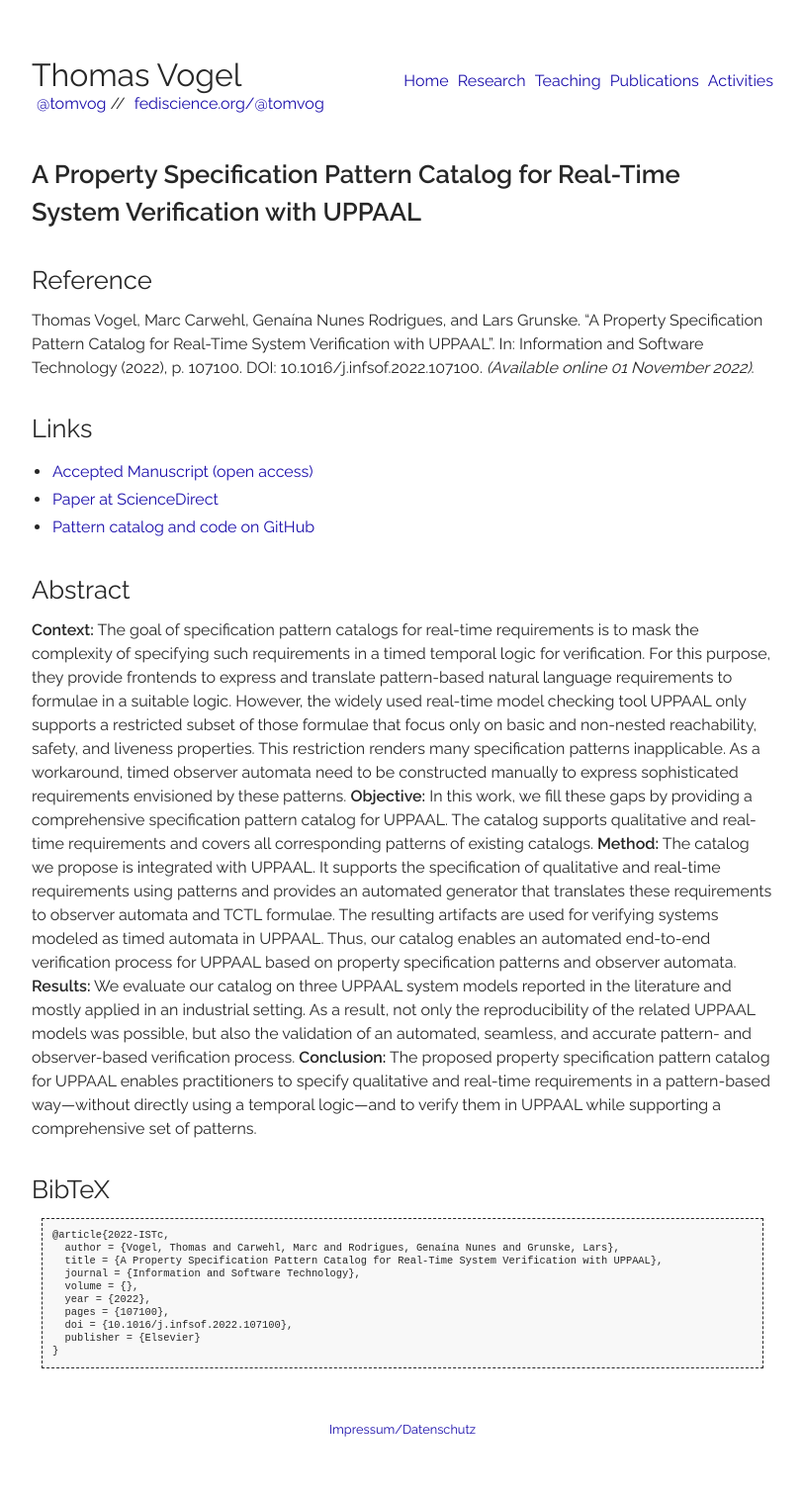
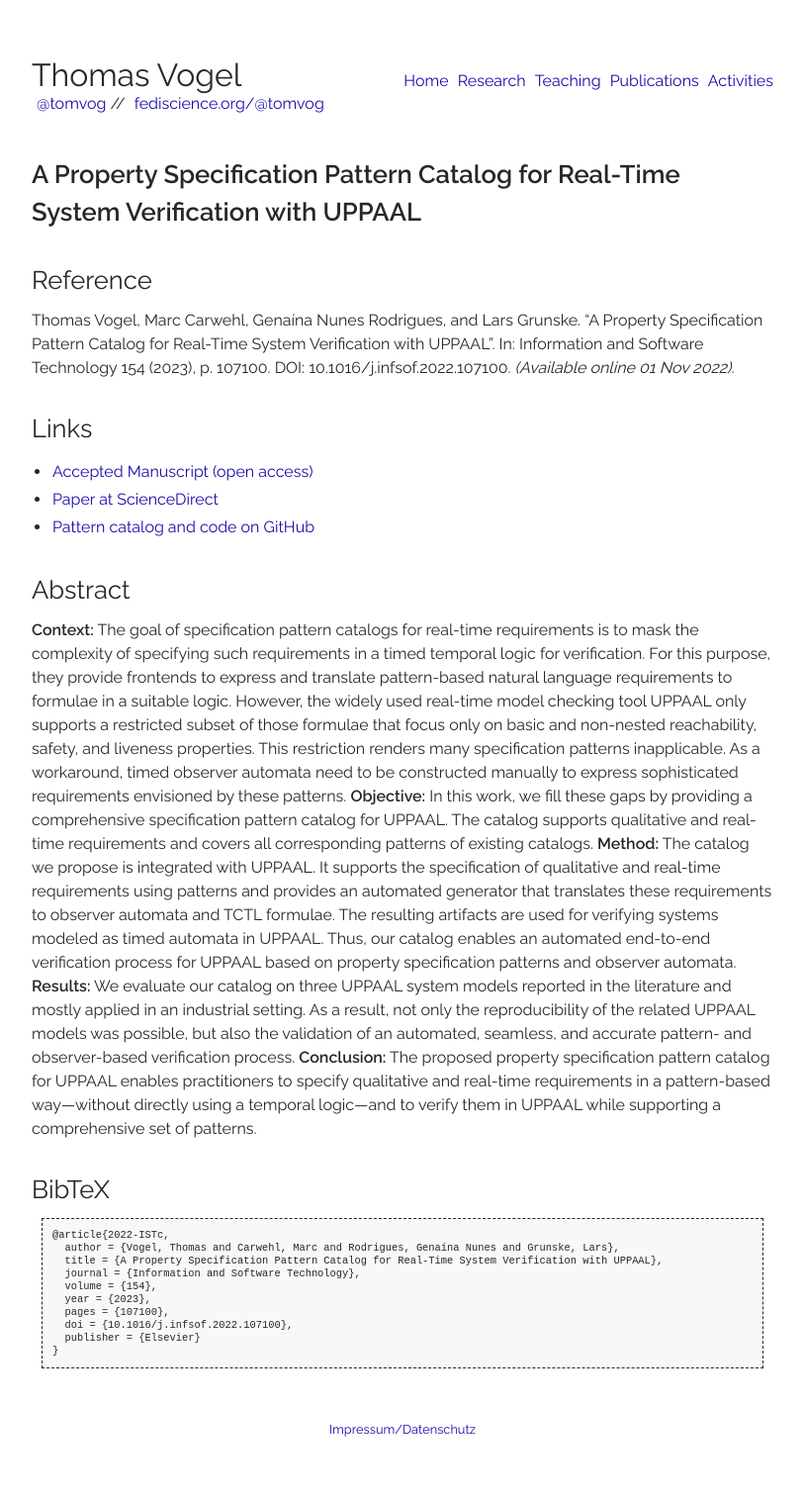
Before and after one commit to thomas-vogel/thomas-vogel.github.io, a Jekyll site: the page built from _pages/publications/2022-ISTc.md, in a window 1280 px wide. Shown: the whole page at 99% size, without its empty margins (233-1046 px from the left). Built offline with Jekyll 4.4.1, drawn with Linux system fonts in a browser that asks for light colours.

Commit message:
Add volume number and update year to 2023.

```diff
--- a/_pages/publications/2022-ISTc.md
+++ b/_pages/publications/2022-ISTc.md
@@ -5,7 +5,8 @@ layout: page
 ---
 
 ## Reference
-Thomas Vogel, Marc Carwehl, Genaína Nunes Rodrigues, and Lars Grunske. "A Property Specification Pattern Catalog for Real-Time System Verification with UPPAAL". In: Information and Software Technology (2022), p. 107100. DOI: 10.1016/j.infsof.2022.107100. _(Available online 01 November 2022)_.
+Thomas Vogel, Marc Carwehl, Genaína Nunes Rodrigues, and Lars Grunske. "A Property Specification Pattern Catalog for Real-Time System Verification with UPPAAL". In: Information and Software Technology 154 (2023), p. 107100. DOI: 10.1016/j.infsof.2022.107100. _(Available online 01 Nov 2022)_.
+
 
 ## Links
 * [Accepted Manuscript (open access)](https://arxiv.org/abs/2211.03817){:target="_blank"}
@@ -33,8 +34,8 @@ The proposed property specification pattern catalog for UPPAAL enables practitio
   author = {Vogel, Thomas and Carwehl, Marc and Rodrigues, Genaína Nunes and Grunske, Lars},
   title = {A Property Specification Pattern Catalog for Real-Time System Verification with UPPAAL},
   journal = {Information and Software Technology},
-  volume = {},
-  year = {2022},
+  volume = {154},
+  year = {2023},
   pages = {107100},
   doi = {10.1016/j.infsof.2022.107100},
   publisher = {Elsevier}
```
Also changed, not shown: _pages/publications/index.md (+5 -1 lines), _pages/publications/type.md (+1 -1 lines).
